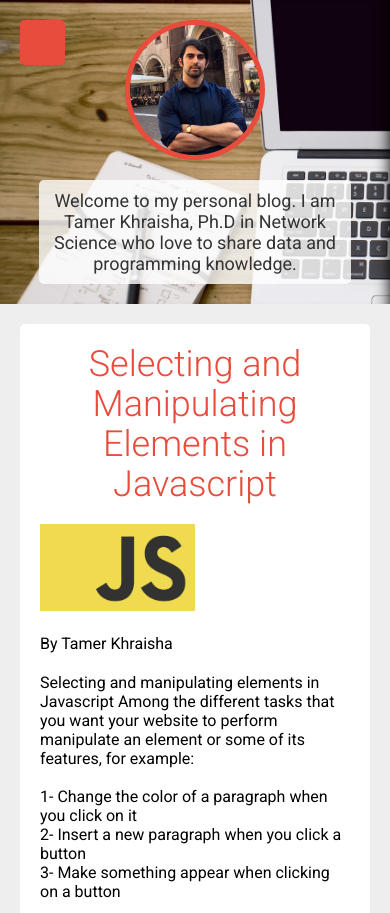
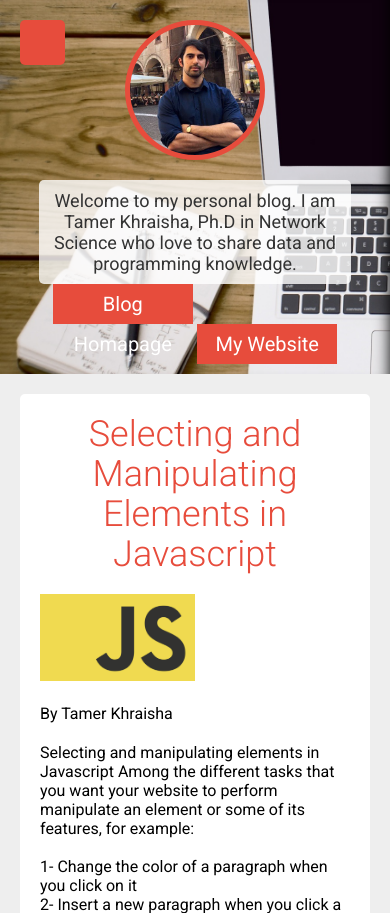
Before and after one commit to verde2006/webpage.github.io, a PHP site: page /Post1.html in a window 390 px wide; the page is wider, and only the part inside the window is pictured. Shown: the top 913 px of that part. Run offline with PHP 8.4, Linux system fonts and the light colour scheme; some libraries are stand-ins or nearby versions; some web fonts are replaced.

Commit message:
Update MediaQueries.css

```diff
--- a/MediaQueries.css
+++ b/MediaQueries.css
@@ -69,7 +69,6 @@
 
 	.page .left-col .about{margin:0 auto;width:80%}
 
-	.page .left-col nav{display:none}
 
 	.page .right-col .content article header h1{text-align:center}
 
```
